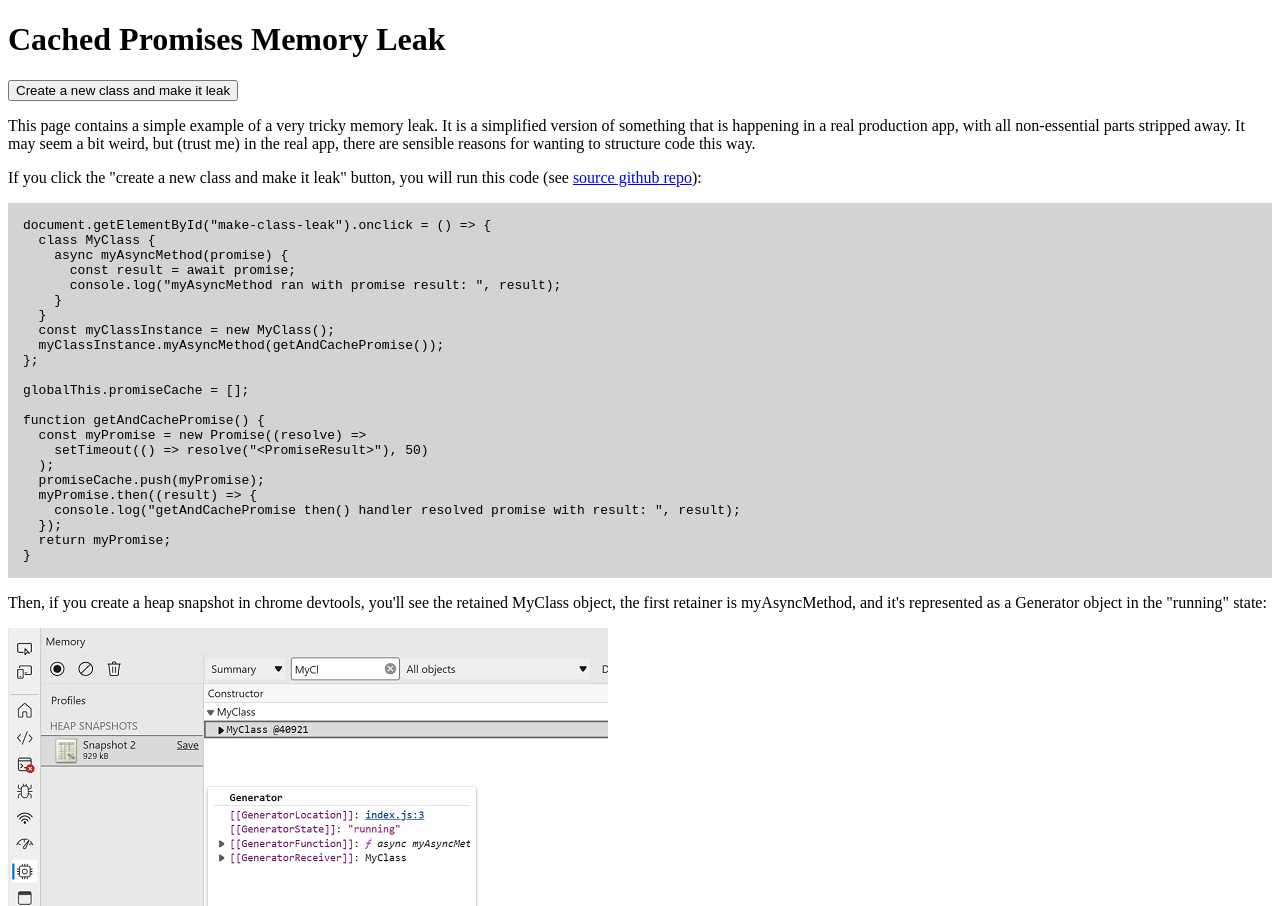
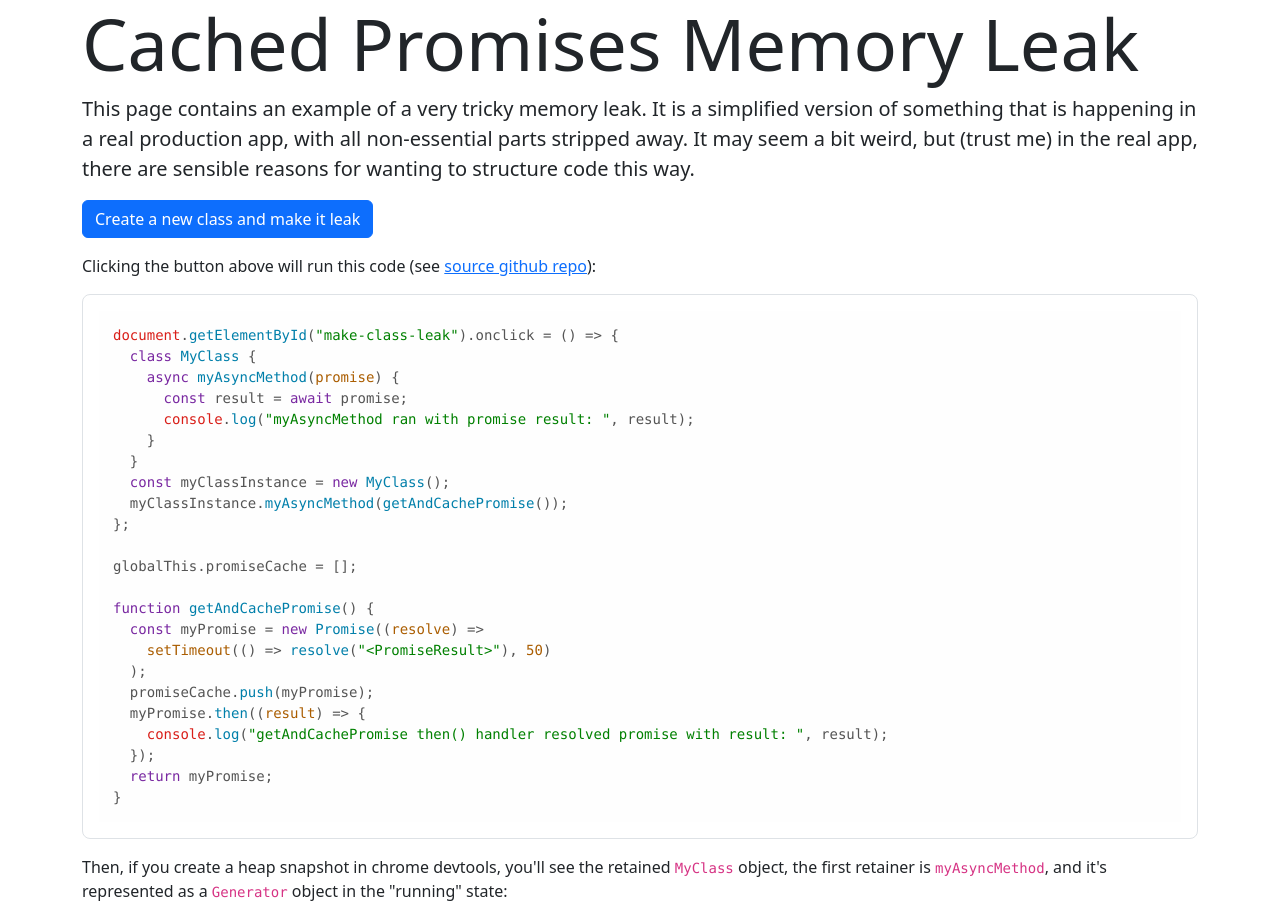
Before and after one commit to astegmaier/cached-promise-memory-leak, a website: page src/index.html in a window 1280 px wide. Shown: the top 906 px of the page. Drawn offline with nearby package versions, Linux system fonts and the light colour scheme.

Commit message:
Add formatting.

```diff
--- a/src/index.html
+++ b/src/index.html
@@ -2,41 +2,69 @@
 <html>
   <head>
     <title>Cached Promises Memory Leak</title>
+    <link
+      rel="stylesheet"
+      href="https://cdn.jsdelivr.net/npm/bootstrap@5.2.3/dist/css/bootstrap.min.css"
+      integrity="sha384-rbsA2VBKQhggwzxH7pPCaAqO46MgnOM80zW1RWuH61DGLwZJEdK2Kadq2F9CUG65"
+      crossorigin="anonymous"
+    />
+    <link
+      rel="stylesheet"
+      href="https://cdnjs.cloudflare.com/ajax/libs/highlight.js/11.7.0/styles/a11y-light.min.css"
+      integrity="sha512-WDk6RzwygsN9KecRHAfm9HTN87LQjqdygDmkHSJxVkVI7ErCZ8ZWxP6T8RvBujY1n2/E4Ac+bn2ChXnp5rnnHA=="
+      crossorigin="anonymous"
+      referrerpolicy="no-referrer"
+    />
   </head>
   <body>
-    <h1>Cached Promises Memory Leak</h1>
-    <button id="make-class-leak">Create a new class and make it leak</button>
-    <p>
-      This page contains a simple example of a very tricky memory leak. It is a
-      simplified version of something that is happening in a real production
-      app, with all non-essential parts stripped away. It may seem a bit weird,
-      but (trust me) in the real app, there are sensible reasons for wanting to
-      structure code this way.
+    <div class="container">
+      <h1 class="display-2">Cached Promises Memory Leak</h1>
+      <p class="lead">
+        This page contains an example of a very tricky memory leak. It is
+        a simplified version of something that is happening in a real production
+        app, with all non-essential parts stripped away. It may seem a bit
+        weird, but (trust me) in the real app, there are sensible reasons for
+        wanting to structure code this way.
       </p>
       <p>
-      If you click the "create a new class and make it leak" button, you will
-      run this code (see
+        <button class="btn btn-primary" id="make-class-leak">
+          Create a new class and make it leak
+        </button>
+      </p>
+      <p>
+        Clicking the button above will run this code (see
         <a href="https://github.com/astegmaier/cached-promise-memory-leak"
           >source github repo</a
         >):
       </p>
-    <pre style="background: lightgrey; padding: 15px" id="code"></pre>
+      <pre
+        class="p-3 border border-secondary-subtle rounded-3"
+      ><code class="language-javascript" id="code"></code></pre>
+      <!-- <pre style="background: lightgrey; padding: 15px"><code id="code"></code></pre> -->
       <p>
         Then, if you create a heap snapshot in chrome devtools, you'll see the
-      retained MyClass object, the first retainer is myAsyncMethod, and it's
-      represented as a Generator object in the "running" state:
+        retained <code>MyClass</code> object, the first retainer is <code>myAsyncMethod</code>, and it's
+        represented as a <code>Generator</code> object in the "running" state:
       </p>
       <img src="./heap-snapshot.png" />
       <p>
         Strangely, the cached promise seems to have already resolved, so it's
-      unclear why myAsyncMethod would still be running:
+        unclear why <code>myAsyncMethod</code> would still be running:
       </p>
       <img src="./heap-snapshot-fulfilled-promise.png" />
+    </div>
     <script src="./index.js"></script>
+    <script
+      src="https://cdnjs.cloudflare.com/ajax/libs/highlight.js/11.7.0/highlight.min.js"
+      integrity="sha512-bgHRAiTjGrzHzLyKOnpFvaEpGzJet3z4tZnXGjpsCcqOnAH6VGUx9frc5bcIhKTVLEiCO6vEhNAgx5jtLUYrfA=="
+      crossorigin="anonymous"
+      referrerpolicy="no-referrer"
+    ></script>
     <script>
       fetch("./index.js")
         .then((response) => response.text())
-        .then((code) => (document.getElementById("code").innerText = code));
+        .then((code) => (document.getElementById("code").textContent = code))
+        .then(() => hljs.highlightAll());
     </script>
   </body>
 </html>
```
Also changed, not shown: package.json (indentation only). Lines whose indentation alone changed are shown as unchanged.
